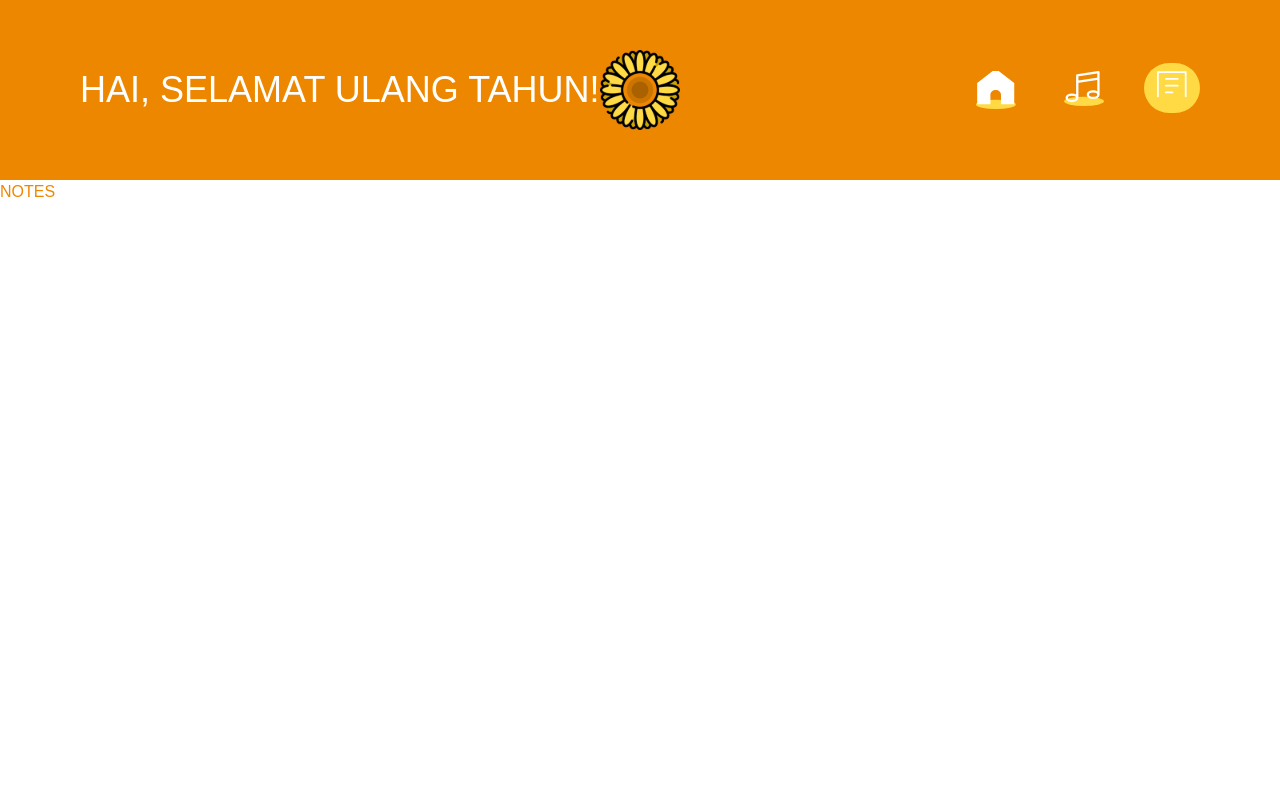
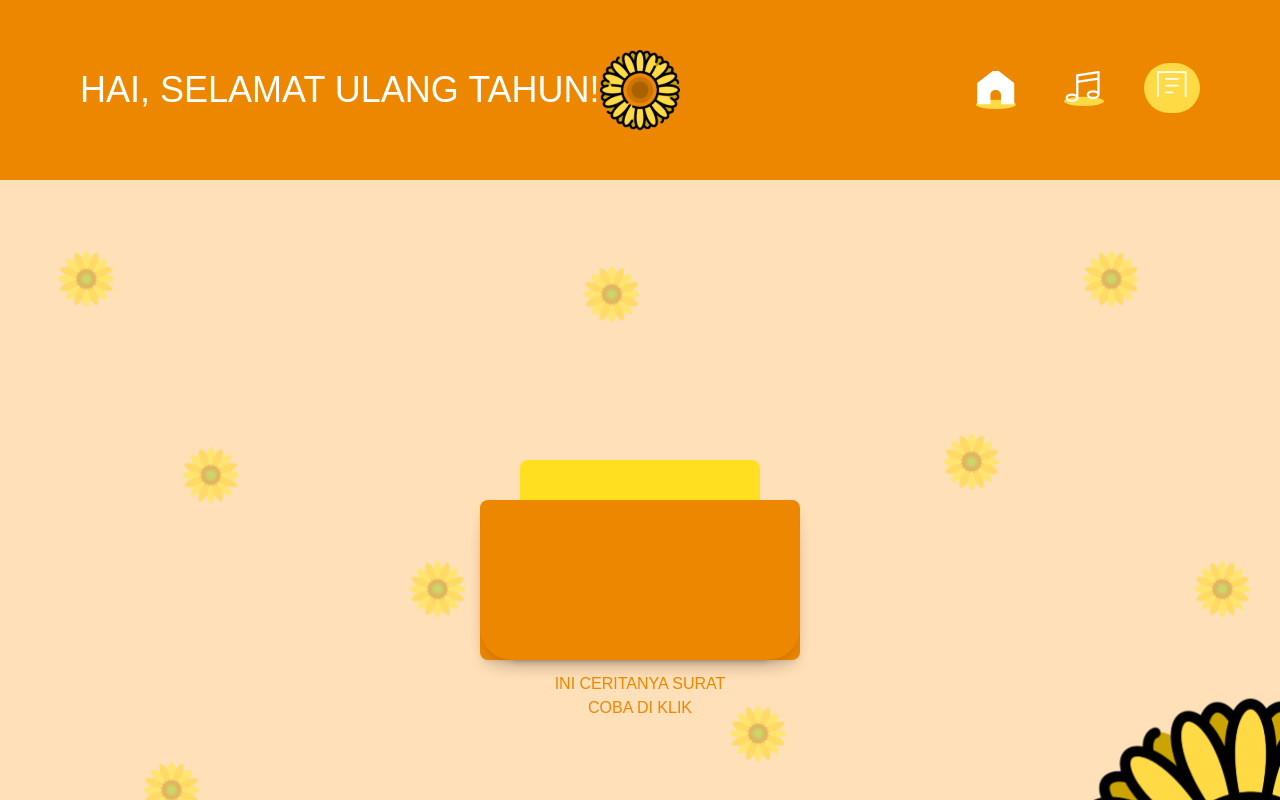
Before and after one commit to RenggoPandora/HappyBirthday, a React (Vite) app: page /notes in a window 1280 px wide. Shown: the top 800 px of the page. Built offline with nearby package versions, Linux system fonts and the light colour scheme; a web font is replaced by a local one.

Commit message:
WADAH NOTES DONE BANGG

```diff
--- /dev/null
+++ b/src/components/organisms/Note.jsx
@@ -0,0 +1,55 @@
+
+import { useState } from "react";
+import { motion } from "framer-motion";
+import Card from "../ui/Card";
+import CardContent from "../ui/CardContent";
+import Button from "../ui/Button";
+
+export default function NotesPage() {
+  const [open, setOpen] = useState(false);
+  const [hover, setHover] = useState(false);
+
+  return (
+    <div className="flex justify-center items-center min-h-screen">
+      <div
+        className="relative"
+        onMouseEnter={() => setHover(true)}
+        onMouseLeave={() => setHover(false)}
+      >
+        <motion.div
+          className="w-80 h-40 bg-[#EE8700] rounded-lg relative shadow-lg cursor-pointer"
+          onClick={() => setOpen(true)}
+          initial={{ y: 0 }}
+          animate={{ y: open ? -80 : hover ? -20 : 0 }}
+          transition={{ duration: 0.5 }}
+        >
+          <div className="absolute -top-10 left-1/2 transform -translate-x-1/2 w-60 h-30 bg-yellow-300 rounded-t-lg" />
+          <motion.div
+            className="absolute top-0 left-1/2 transform -translate-x-1/2 w-65 h-40 bg-white rounded-md shadow-md p-2 text-xs overflow-hidden"
+            initial={{ y: 0 }}
+            animate={{ y: open ? -80 : hover ? -20 : 0 }}
+            transition={{ duration: 0.5 }}
+          >
+
+            <p>SURAT SURATAN COY</p>
+          </motion.div>
+          <div className="w-80 h-40 bg-[#EE8700] rounded-4xl relative  overflow-hidden shadow-lg cursor-pointer mb-3"/>
+          <p className='justify-center items-center text-center'>INI CERITANYA SURAT<br/> COBA DI KLIK</p>
+        </motion.div>
+
+      </div>
+      {open && (
+        <div className="fixed inset-0 flex justify-center items-center">
+          <Card className="w-96 bg-white p-5">
+            <CardContent>
+              <p>Isi lengkap surat ini...</p>
+              <Button className="mt-4 cursor-pointer" onClick={() => setOpen(false)}>
+                Tutup
+              </Button>
+            </CardContent>
+          </Card>
+        </div>
+      )}
+    </div>
+  );
+}
--- a/src/components/pages/Notes.jsx
+++ b/src/components/pages/Notes.jsx
@@ -1,10 +1,11 @@
 import Nav from "../organisms/Nav";
+import NotesPage from "../organisms/Note";
 
 export default function Notes() {
   return (
-    <div>
+    <div className="flex flex-col min-h-screen bg-cover bg-center" style={{ backgroundImage: "url('/assets/Background.svg')" }}>
           <Nav/>
-          NOTES
+          <NotesPage/>
         </div>
   )
 }
--- /dev/null
+++ b/src/components/ui/Button.jsx
@@ -0,0 +1,16 @@
+import PropTypes from "prop-types";
+
+export default function Button({ children, onClick, className }) {
+  return (
+    <button className={`px-4 py-2 rounded ${className}`} onClick={onClick}>
+      {children}
+    </button>
+  );
+}
+
+// Validasi props menggunakan PropTypes
+Button.propTypes = {
+  children: PropTypes.node.isRequired,
+  onClick: PropTypes.func.isRequired,
+  className: PropTypes.string,
+};
--- /dev/null
+++ b/src/components/ui/Card.jsx
@@ -0,0 +1,11 @@
+import PropTypes from "prop-types";
+
+export default function Card({ children, className }) {
+  return <div className={`rounded-lg shadow-lg p-4 ${className}`}>{children}</div>;
+}
+
+// Validasi props menggunakan PropTypes
+Card.propTypes = {
+  children: PropTypes.node.isRequired,
+  className: PropTypes.string,
+};
--- /dev/null
+++ b/src/components/ui/CardContent.jsx
@@ -0,0 +1,9 @@
+import PropTypes from "prop-types";
+
+export default function CardContent({ children }) {
+  return <div className="p-2">{children}</div>;
+}
+
+CardContent.propTypes = {
+  children: PropTypes.node.isRequired,
+};
```
